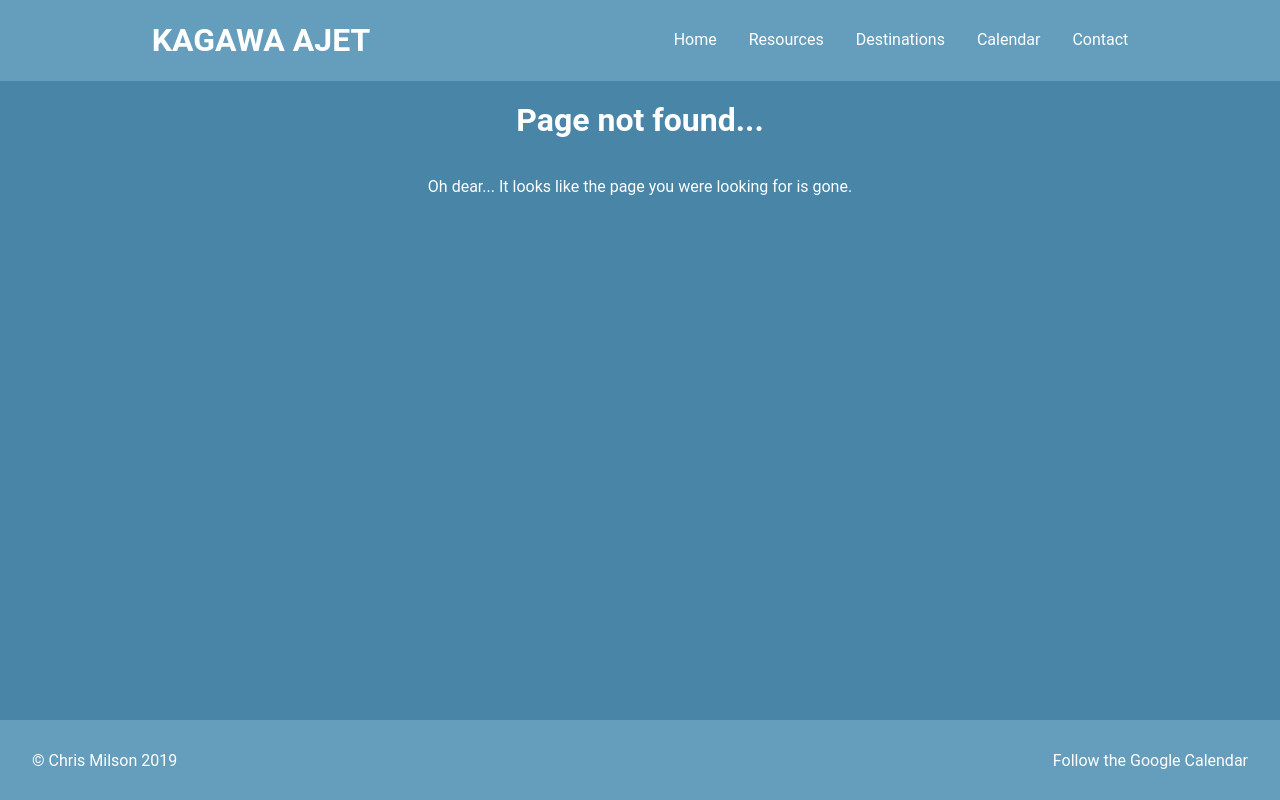
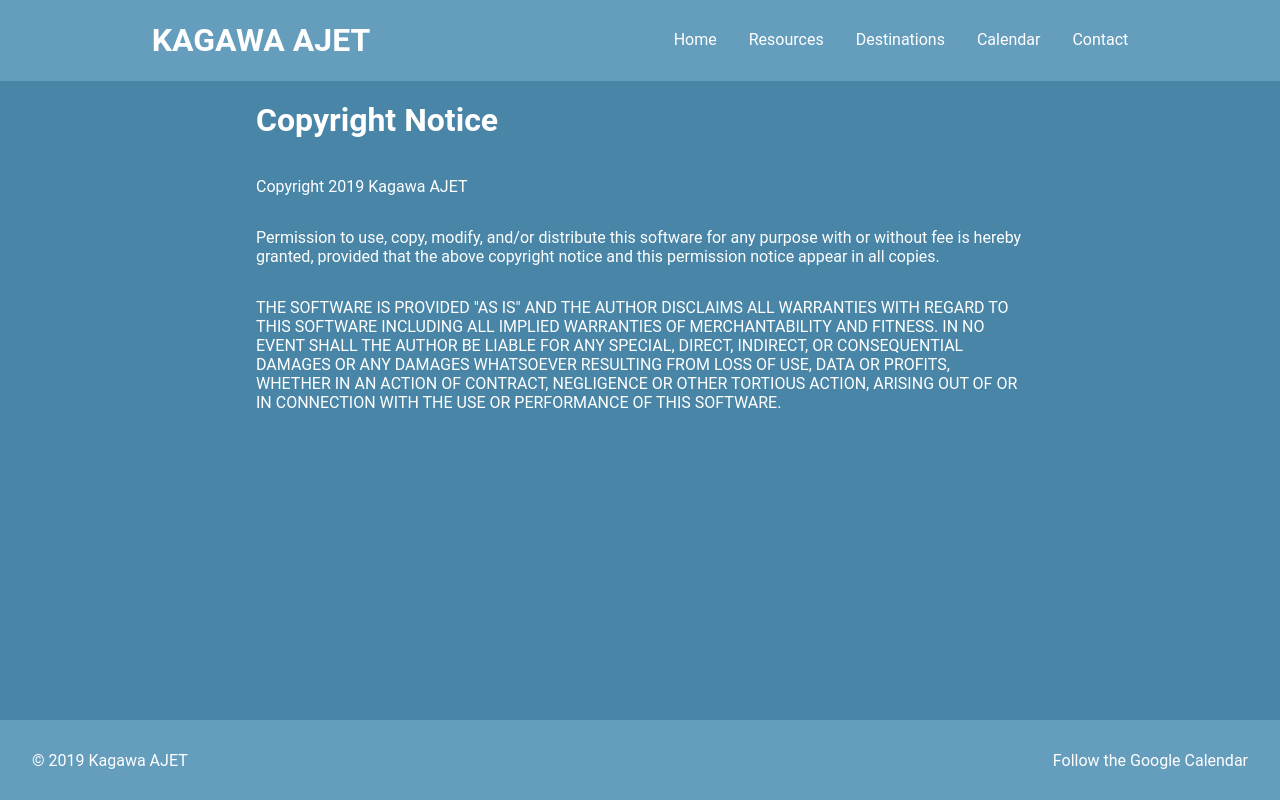
Before and after one commit to chrismilson/kagawa-ajet-website, a React (Create React App) app in the folder client/: page /license in a window 1280 px wide. Before the commit this address had no page. Built offline with nearby package versions, Linux system fonts and the light colour scheme.

Commit message:
Add license page

```diff
--- a/client/src/App.js
+++ b/client/src/App.js
@@ -14,6 +14,7 @@ import Destinations from './pages/Destinations'
 import Calendar from './pages/Calendar'
 import Contact from './pages/Contact'
 import Default from './pages/Default'
+import License from './pages/License'
 
 const config = {
   title: 'Kagawa AJET',
@@ -48,6 +49,12 @@ const config = {
       name: 'Contact',
       path: '/contact',
       component: Contact
+    },
+    {
+      name: 'License',
+      path: '/license',
+      component: License,
+      hidden: true
     }
   ]
 }
@@ -58,7 +65,7 @@ function App () {
       <BrowserRouter>
         <Header
           title={config.title}
-          pages={config.pages}
+          pages={config.pages.filter(e => !e.hidden)}
         />
         <Switch>
           {
--- a/client/src/components/Footer.js
+++ b/client/src/components/Footer.js
@@ -17,7 +17,7 @@ function Footer () {
 
         </a> */}
         <Link to='/license'>
-          {'\xa9'} Chris Milson 2019
+          {'\xa9'} 2019 Kagawa AJET
         </Link>
       </div>
       <div className='google-calendar-link'>
--- /dev/null
+++ b/client/src/pages/License.js
@@ -0,0 +1,34 @@
+import React from 'react'
+import ReactMarkdown from 'react-markdown'
+
+import Page from './Page'
+
+const MARKDOWN = `
+# Copyright Notice
+
+Copyright 2019 Kagawa AJET
+
+Permission to use, copy, modify, and/or distribute this software for any
+purpose with or without fee is hereby granted, provided that the above
+copyright notice and this permission notice appear in all copies.
+
+THE SOFTWARE IS PROVIDED "AS IS" AND THE AUTHOR DISCLAIMS ALL WARRANTIES WITH
+REGARD TO THIS SOFTWARE INCLUDING ALL IMPLIED WARRANTIES OF MERCHANTABILITY AND
+FITNESS. IN NO EVENT SHALL THE AUTHOR BE LIABLE FOR ANY SPECIAL, DIRECT,
+INDIRECT, OR CONSEQUENTIAL DAMAGES OR ANY DAMAGES WHATSOEVER RESULTING FROM
+LOSS OF USE, DATA OR PROFITS, WHETHER IN AN ACTION OF CONTRACT, NEGLIGENCE OR
+OTHER TORTIOUS ACTION, ARISING OUT OF OR IN CONNECTION WITH THE USE OR
+PERFORMANCE OF THIS SOFTWARE.
+`
+
+function License (props) {
+  return (
+    <Page className='License'>
+      <div className='col text'>
+        <ReactMarkdown source={MARKDOWN} />
+      </div>
+    </Page>
+  )
+}
+
+export default License
```
